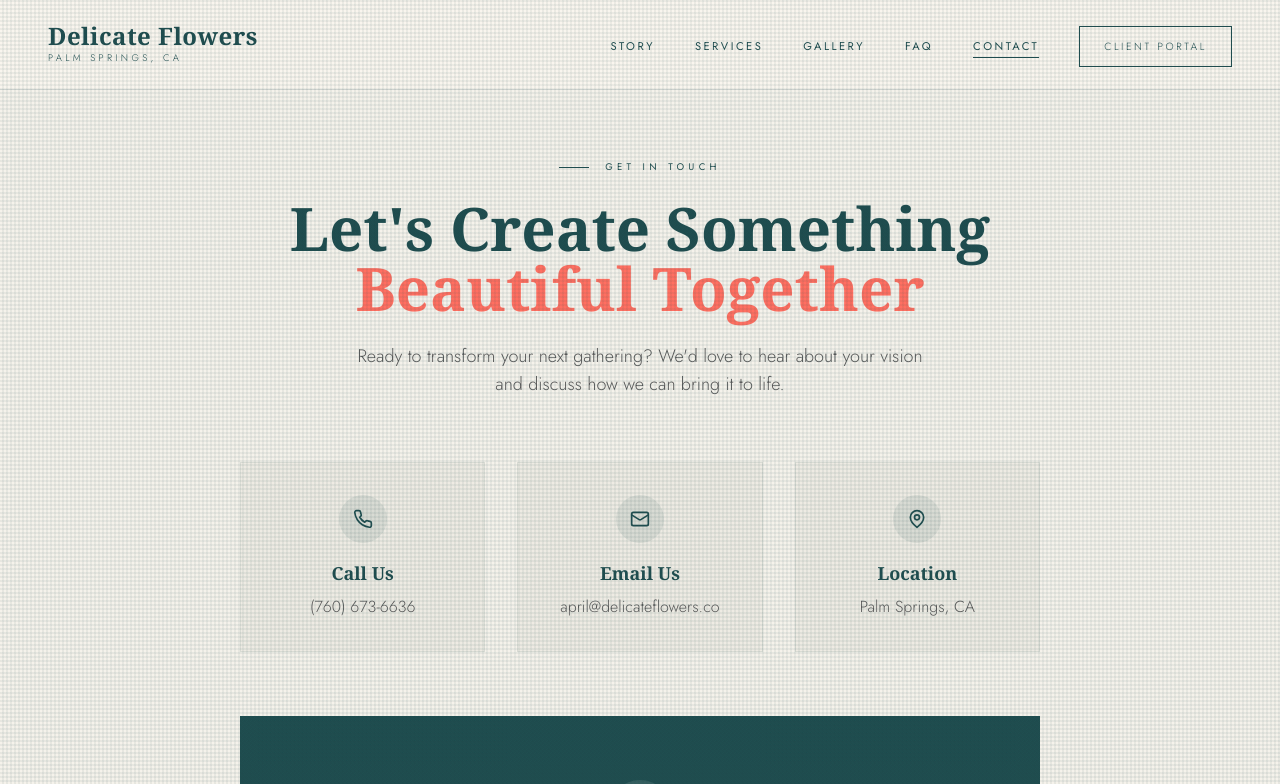
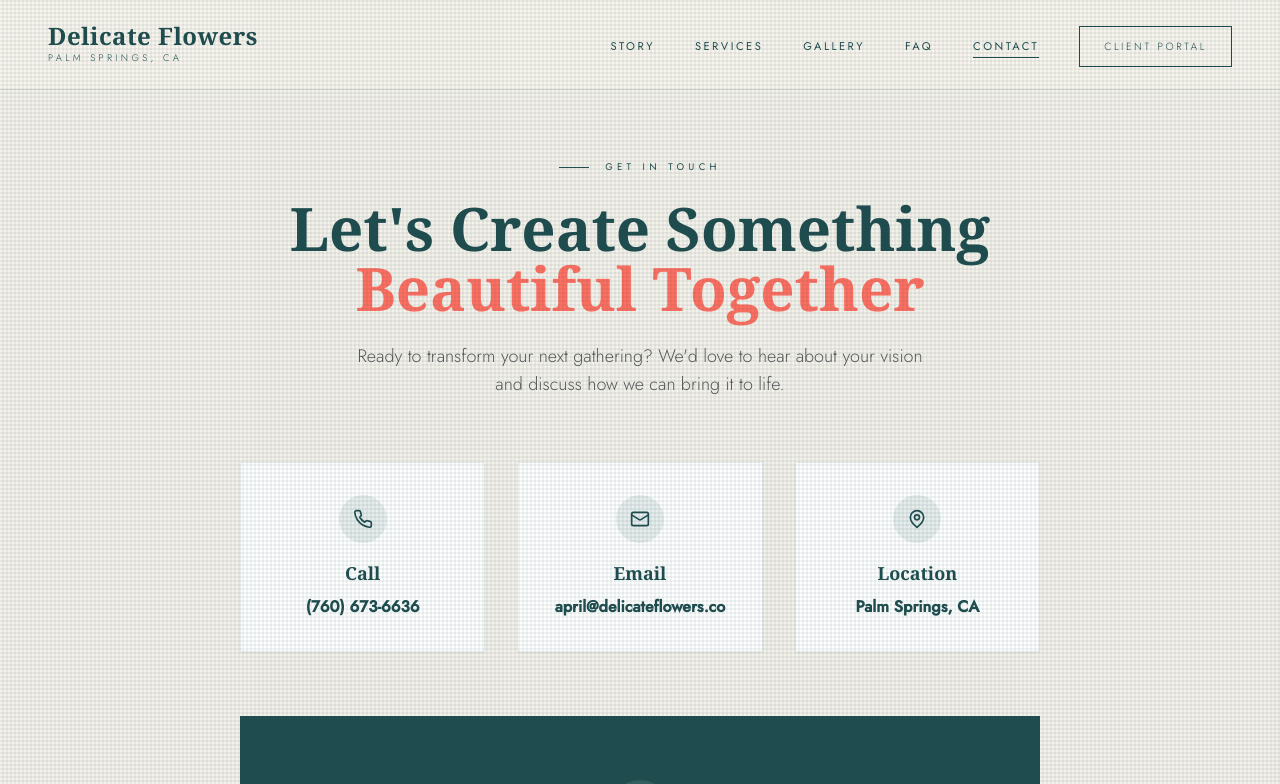
Before and after one commit to Simcol2/delicate, a Next.js app: page /contact in a window 1280 px wide. Shown: the top 784 px of the page. Built offline with nearby package versions, Linux system fonts and the light colour scheme; a web font is replaced by a local one.

Commit message:
Update Contact page: white box backgrounds, bolder text, remove 'Us' from headers

```diff
--- a/app/contact/page.tsx
+++ b/app/contact/page.tsx
@@ -68,46 +68,46 @@ export default function ContactPage() {
         {/* Contact Cards */}
         <div className="grid md:grid-cols-3 gap-6 lg:gap-8 mb-16">
           {/* Phone */}
-          <div className="bg-ivory p-8 text-center border border-midnight/10 hover:border-midnight/30 transition-all duration-300">
+          <div className="bg-white p-8 text-center border border-midnight/10 hover:border-midnight/30 transition-all duration-300 shadow-sm">
             <div className="w-12 h-12 mx-auto mb-4 flex items-center justify-center rounded-full bg-midnight/10">
               <Phone className="w-5 h-5 text-midnight" />
             </div>
             <h3 className="font-display text-lg text-midnight mb-2" style={{ fontFamily: "'Playfair Display', Georgia, serif", fontWeight: 700 }}>
-              Call Us
+              Call
             </h3>
             <a
               href="tel:7606736636"
-              className="font-sans text-text-mid hover:text-coral transition-colors"
+              className="font-sans font-semibold text-midnight hover:text-coral transition-colors"
             >
               (760) 673-6636
             </a>
           </div>
 
           {/* Email */}
-          <div className="bg-ivory p-8 text-center border border-midnight/10 hover:border-midnight/30 transition-all duration-300">
+          <div className="bg-white p-8 text-center border border-midnight/10 hover:border-midnight/30 transition-all duration-300 shadow-sm">
             <div className="w-12 h-12 mx-auto mb-4 flex items-center justify-center rounded-full bg-midnight/10">
               <Mail className="w-5 h-5 text-midnight" />
             </div>
             <h3 className="font-display text-lg text-midnight mb-2" style={{ fontFamily: "'Playfair Display', Georgia, serif", fontWeight: 700 }}>
-              Email Us
+              Email
             </h3>
             <a
               href="mailto:april@delicateflowers.co"
-              className="font-sans text-text-mid hover:text-coral transition-colors"
+              className="font-sans font-semibold text-midnight hover:text-coral transition-colors"
             >
               april@delicateflowers.co
             </a>
           </div>
 
           {/* Location */}
-          <div className="bg-ivory p-8 text-center border border-midnight/10 hover:border-midnight/30 transition-all duration-300">
+          <div className="bg-white p-8 text-center border border-midnight/10 hover:border-midnight/30 transition-all duration-300 shadow-sm">
             <div className="w-12 h-12 mx-auto mb-4 flex items-center justify-center rounded-full bg-midnight/10">
               <MapPin className="w-5 h-5 text-midnight" />
             </div>
             <h3 className="font-display text-lg text-midnight mb-2" style={{ fontFamily: "'Playfair Display', Georgia, serif", fontWeight: 700 }}>
               Location
             </h3>
-            <p className="font-sans text-text-mid">
+            <p className="font-sans font-semibold text-midnight">
               Palm Springs, CA
             </p>
           </div>
```
